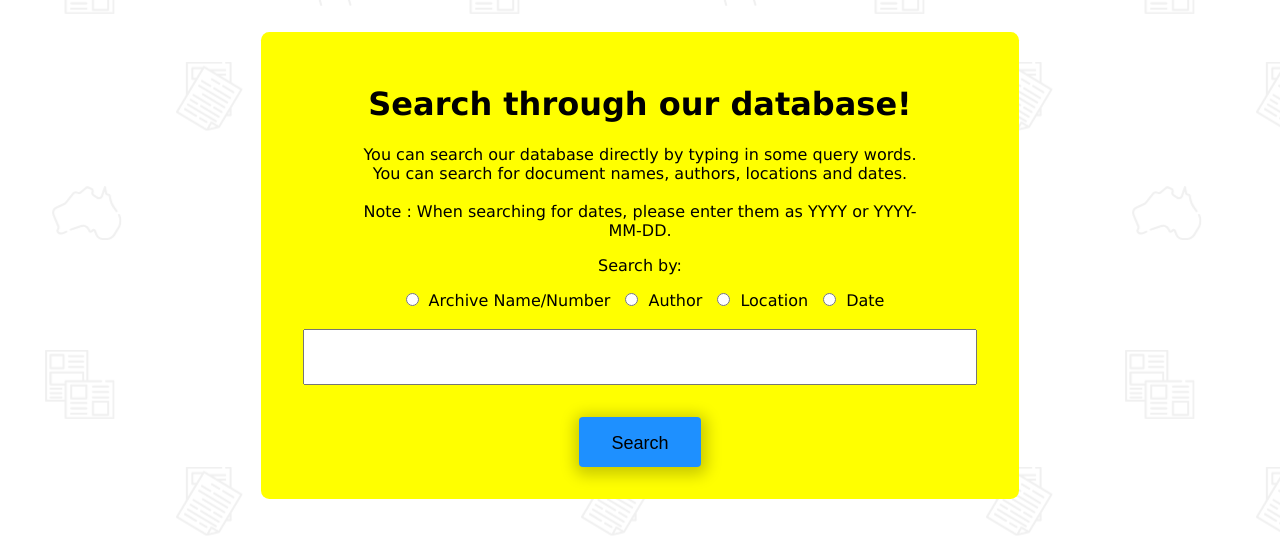
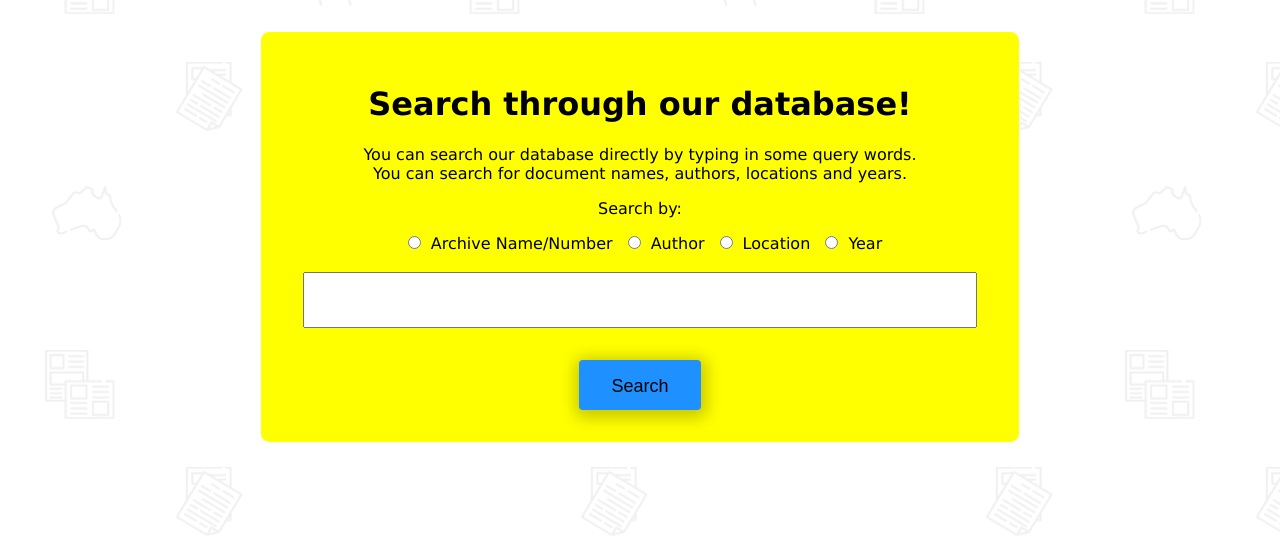
Before and after one commit to jordiup/3200PROJECT, a Django app: page /db/search/ in a window 1280 px wide. Shown: the part 97-647 px from the top of the page. Run offline with Django 3.2, Linux system fonts and the light colour scheme; the visitor is signed in with stand-in values (Sample User, id 1).

Commit message:
bug fixes for date searching

```diff
--- a/letter_extraction/db/templates/db/search.html
+++ b/letter_extraction/db/templates/db/search.html
@@ -19,8 +19,7 @@
     </div>
     <div class="searchbody">
         <p>You can search our database directly by typing in some query words.
-        You can search for document names, authors, locations and dates. </br></br>
-        Note : When searching for dates, please enter them as YYYY or YYYY-MM-DD.
+        You can search for document names, authors, locations and years. </br>
         </p>
         <p> Search by: </p>
     </div>
@@ -29,7 +28,7 @@
             <input type="radio" name="searchtype" value="document" form="form1" required>Archive Name/Number
             <input type="radio" name="searchtype" value="author" form="form1">Author
             <input type="radio" name="searchtype" value="location" form="form1">Location
-            <input type="radio" name="searchtype" value="date" form="form1">Date
+            <input type="radio" name="searchtype" value="date" form="form1">Year
         </div>
         <br>
         <div class="searchbar">
--- a/letter_extraction/db/views.py
+++ b/letter_extraction/db/views.py
@@ -2,7 +2,6 @@ import datetime
 from django.template import loader
 from django import forms
 from django.contrib.auth.forms import UserCreationForm, AuthenticationForm
-from django.contrib.auth import authenticate, login
 from django.http import HttpResponse, HttpResponseRedirect
 from django.shortcuts import get_object_or_404, render, redirect, render_to_response
 from django.contrib.auth.decorators import login_required
@@ -65,6 +64,7 @@ def login(request):
             context = {'form':AuthenticationForm(), 'message':'Username or password incorrect!'}
     else:
         context =  {'form':AuthenticationForm(), 'message':message}
+
     return render(request, 'db/login.html', context)
 
 
```
Also changed, not shown: letter_extraction/db/services/query_service.py (+7 -2 lines).
